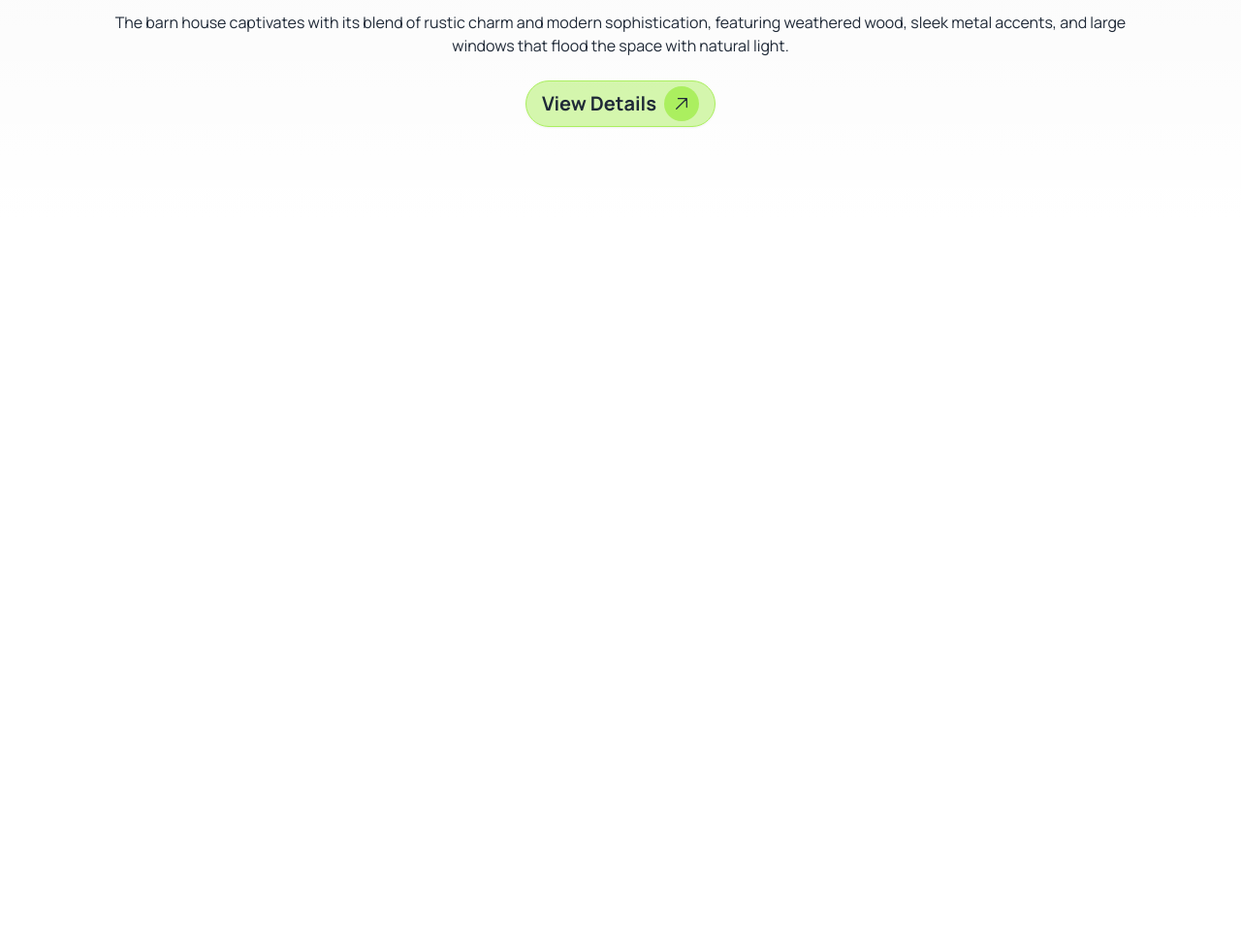
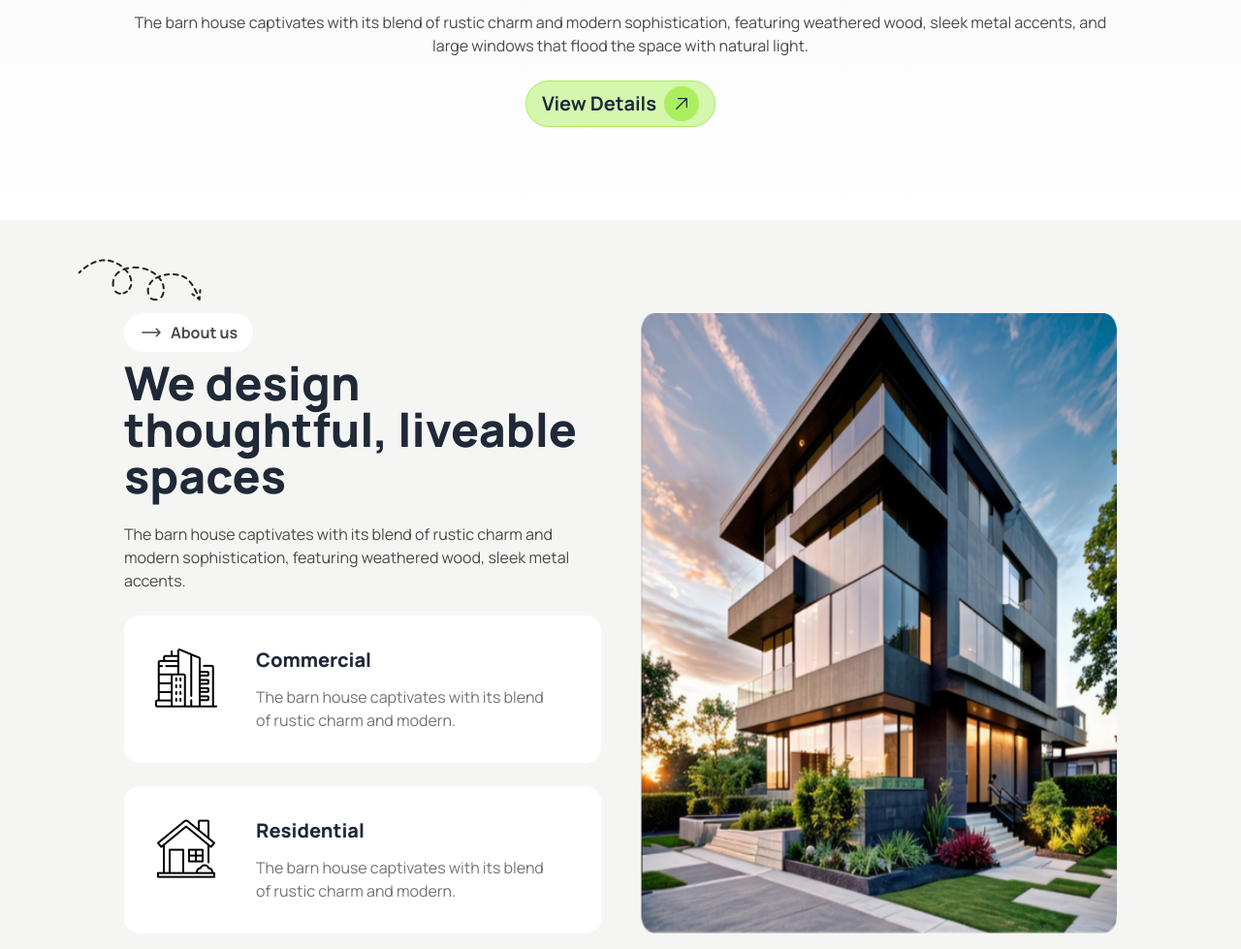
Before and after one commit to Aabir12/assignment-3, a plain HTML site: page index.html in a window 1280 px wide. Shown: the part 627-1606 px from the top of the page at 97% size. Before the commit the page ends 854 px from the top, so only its background shows below. Drawn offline with nearby package versions, Linux system fonts and the light colour scheme.

Commit message:
adding the desing spaces section

```diff
--- a/index.html
+++ b/index.html
@@ -41,7 +41,8 @@
       </script>
 </head>
 <body class="font-Manrope max-w-screen-2xl mx-auto">
-   <header class="bg-base-200 bg-gradient-to-t from-white to-transparent px-5 sm:px-10 md:px-20 lg:px-25">
+
+   <header class="bg-base-200 bg-gradient-to-t from-white to-transparent px-2 sm:px-10 md:px-20 lg:px-28">
 
     <!-- navbar start  -->
     <nav class="pt-11">
@@ -75,7 +76,7 @@
               </svg>
               </a>
               <div class="dropdown">
-                <div tabindex="0" role="button" class="btn btn-ghost lg:hidden">
+                <div tabindex="0" role="button" class="btn btn-ghost lg:hidden mr-0">
                      <svg xmlns="http://www.w3.org/2000/svg" fill="none" viewBox="0 0 24 24" stroke-width="1.5" stroke="currentColor" class="size-10 p-2 border border-stone-300 rounded-full font-semibold text-secondary">
                              <path stroke-linecap="round" stroke-linejoin="round" d="M3.75 6.75h16.5M3.75 12h16.5m-16.5 5.25h16.5" />
                     </svg>
@@ -83,7 +84,7 @@
                 </div>
                     <ul
                          tabindex="0"
-                         class="menu menu-sm dropdown-content right-7">
+                         class="menu menu-sm dropdown-content right-5 z-20 bg-blue-100">
                          <li><a class="font-bold">Home</a></li>
                          <li class="text-secondary"><a>Services</a></li>
                          <li class="text-secondary"><a>Portfolio</a></li>
@@ -104,7 +105,7 @@
                 </div>
               <div>
                 <h1 class="text-3xl md:5xl lg:text-6xl font-extrabold leading-tight">A barn house of this design has a <br class="hidden lg:block"> striking appearance</h1>
-                <p class="py-6">
+                <p class="py-6 text-accent">
                     The barn house captivates with its blend of rustic charm and modern sophistication, featuring weathered wood, sleek metal accents, and large windows that flood the space with natural light.
                 </p>
                 <button class="btn bg-primary bg-opacity-50 rounded-full py-1 border font-bold text-xl border-primary w-full sm:w-auto">View Details<svg xmlns="http://www.w3.org/2000/svg" fill="none" viewBox="0 0 24 24" stroke-width="1.5" stroke="currentColor" class="size-9 bg-primary p-2 rounded-full font-semibold -rotate-45">
@@ -117,7 +118,73 @@
      <!-- banner section end  -->
 
    </header>
+
    <main>
+
+
+     <!-- design space section start -->
+     <section class="bg-stone-100 px-2 sm:px-10 md:px-20 lg:px-28 pt-10 lg:pt-20 relative">
+        <div class=" absolute top-10 left-20">
+           <img class="hidden lg:block" src="./assets/Vector.png" alt="">
+        </div>
+        <div>
+            <div class="hero">
+                <div class="hero-content grid grid-cols-1 lg:grid-cols-2 gap-10">
+
+                  <div>
+                    <div class="text-center lg:text-start">
+                        <button class="flex gap-2 bg-blanch px-4 py-2  rounded-full font-bold text-accent mx-auto lg:m-0 mb-5">
+                            <svg xmlns="http://www.w3.org/2000/svg" fill="none" viewBox="0 0 24 24" stroke-width="1.5" stroke="currentColor" class="size-6">
+                                <path stroke-linecap="round" stroke-linejoin="round" d="M17.25 8.25 21 12m0 0-3.75 3.75M21 12H3" />
+                              </svg>
+                               About us
+                        </button>
+                        <h4 class="text-2xl lg:text-5xl font-extrabold mt-2">We design thoughtful, liveable spaces</h4>
+                        <p class="py-6 text-accent">
+                        The barn house captivates with its blend of rustic charm and
+                        modern sophistication, featuring weathered wood, sleek metal accents.
+                         </p>
+                    </div>
+                    <div class="space-y-6">
+                        <div class="card bg-blanch">
+                            <div class="card-body">
+                              <div class="flex py-0">
+                                <div class=" ">
+                                    <img src="./assets/commercial.png" alt="" class="brightness-0">
+                                  </div>
+                                  <div class="ml-4 lg:ml-10">
+                                    <h4 class="text-xl font-extrabold mb-2 lg:mb-3 ">Commercial</h4>
+                                    <p class="text-secondary">The barn house captivates with its blend <br class="hidden lg:block"> of rustic charm and modern.</p>
+                                  </div>
+                              </div>
+                            </div>
+                          </div>
+                          <div class="card bg-blanch">
+                            <div class="card-body">
+                              <div class="flex py-0">
+                                <div>
+                                    <img src="./assets/residential.png" alt="" class="brightness-0">
+                                  </div>
+                                  <div class="ml-4 lg:ml-10">
+                                    <h4 class="text-xl font-extrabold mb-2 lg:mb-3 ">Residential</h4>
+                                    <p class="text-secondary">The barn house captivates with its blend <br class="hidden lg:block"> of rustic charm and modern.</p>
+                                  </div>
+                              </div>
+                            </div>
+                          </div>
+                    </div>
+                  </div>
+                  <div class="h-full w-full">
+                    <img src="./assets/Rectangle.png" alt="" class=" h-4/6 lg:h-full w-full">
+                  </div>
+                </div>
+              </div>
+        </div>
+     </section>
+     <!-- design space section end  -->
+
+
+
 
    </main>
    <footer>
```
